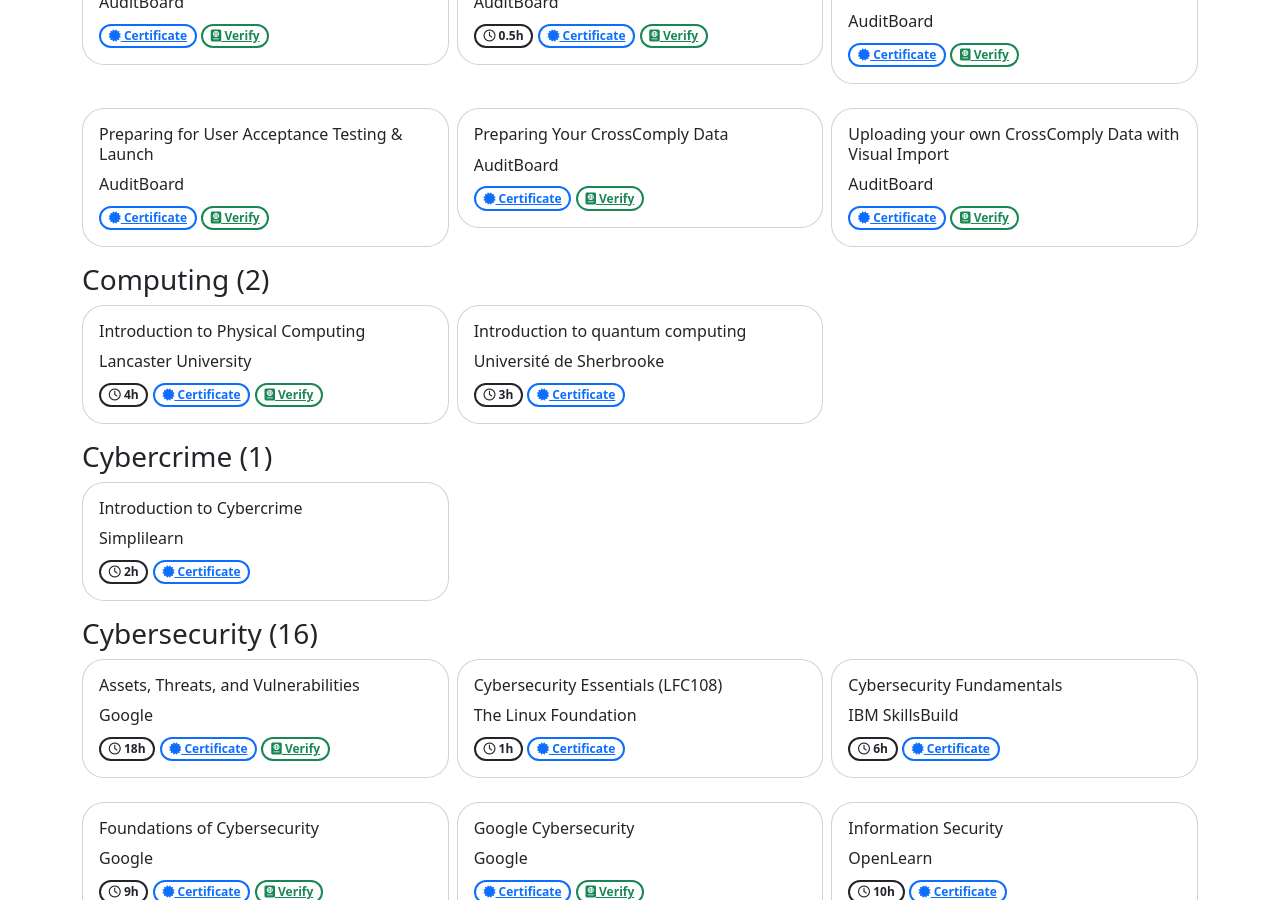
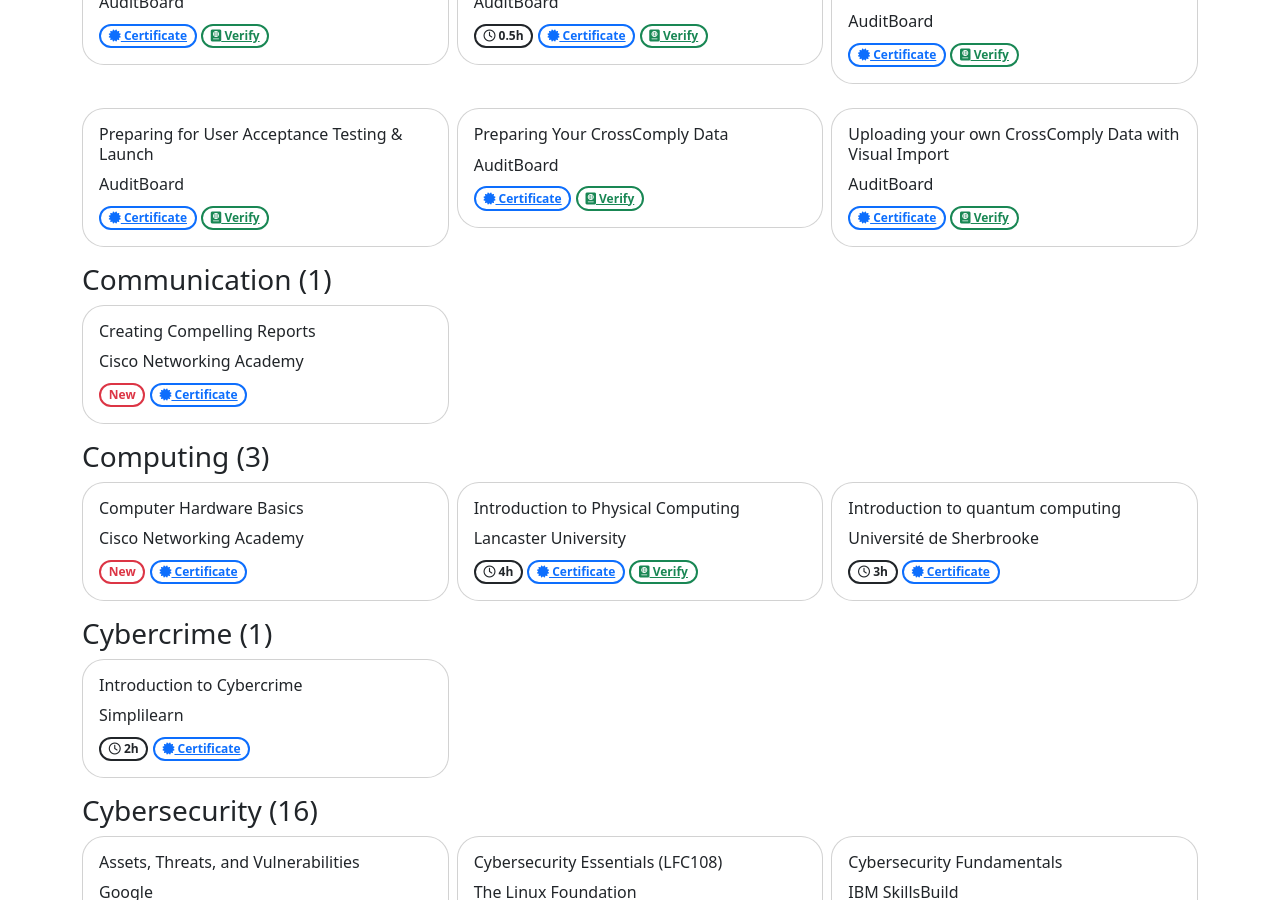
Before and after one commit to jeandecian/info, a Jekyll site: the page built from _pages/learning.md, in a window 1280 px wide and 900 px high, scrolled down 1590 px. Built offline with Jekyll 4.4.1, drawn with Linux system fonts in a browser that asks for light colours; nearby versions of some CDN libraries; some of the changed text lies outside the part shown.

Commit message:
add august 2025 learnings

```diff
--- a/_data/learning.yml
+++ b/_data/learning.yml
@@ -24,6 +24,15 @@
   certificate-id: 1cde6ade5240f0913ff9470636ee89ea9b57ddc9
   certificate-extension: pdf
   certificate-verification-url: https://www.datacamp.com/completed/statement-of-accomplishment/course/
+
+- name: AI Fundamentals with IBM SkillsBuild
+  topic: Artificial Intelligence
+  provider: IBM SkillsBuild
+  hours:
+  date: 2025-08-20
+  certificate-id: ibm-skillsbuild_ai-fundamentals-with-ibm-skillsbuild
+  certificate-extension: pdf
+  certificate-verification-url:
 
 - name: API Security for PCI Compliance
   topic: API
@@ -115,6 +124,15 @@
   certificate-extension: pdf
   certificate-verification-url: https://verify.skilljar.com/c/
 
+- name: Computer Hardware Basics
+  topic: Computing
+  provider: Cisco Networking Academy
+  hours:
+  date: 2025-08-25
+  certificate-id: cisco-networking-academy_computer-hardware-basics
+  certificate-extension: pdf
+  certificate-verification-url:
+
 - name: "Connect and Protect: Networks and Network Security"
   topic: Network Security
   provider: Google
@@ -132,6 +150,15 @@
   certificate-id: kgtqm3jzmqt2
   certificate-extension: pdf
   certificate-verification-url: https://verify.skilljar.com/c/
+
+- name: Creating Compelling Reports
+  topic: Communication
+  provider: Cisco Networking Academy
+  hours:
+  date: 2025-08-17
+  certificate-id: cisco-networking-academy_creating-compelling-reports
+  certificate-extension: pdf
+  certificate-verification-url:
 
 - name: Creating With Git
   topic: Git
```
Also changed, not shown: 3 other files.
